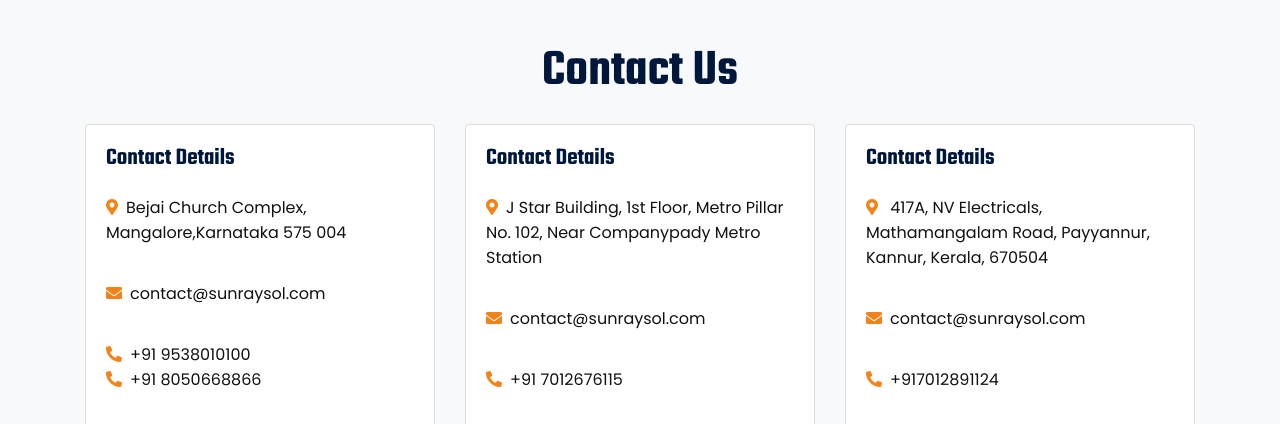
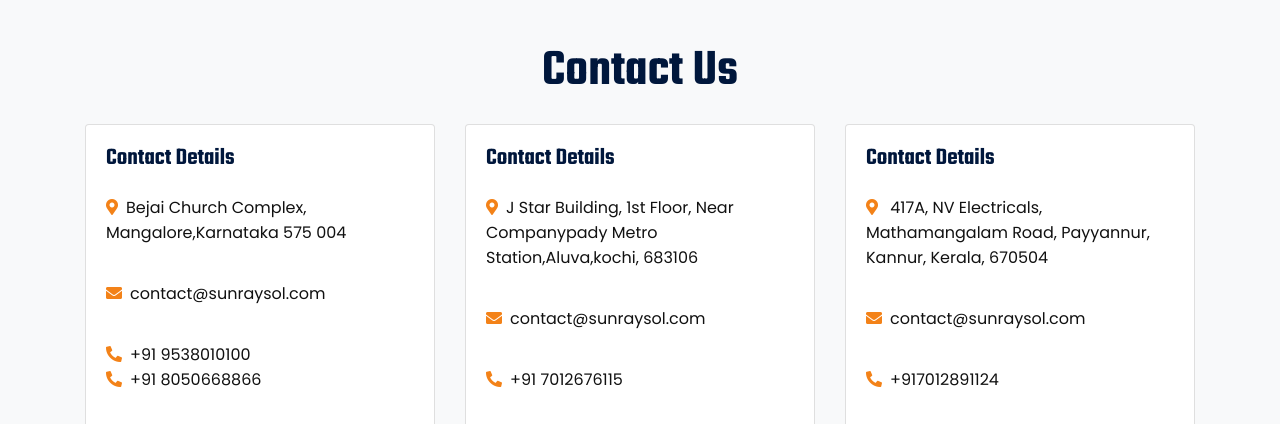
Before and after one commit to dhanwis/SunRay, a Django app: page /contacts/ in a window 1280 px wide. Shown: the part 221-645 px from the top of the page. Run offline with Django 5.2, Linux system fonts and the light colour scheme; some libraries are stand-ins or nearby versions; grey boxes are pictures that could not be loaded.

Commit message:
edit in project add and the contact page add map detials

```diff
--- a/templates/contact.html
+++ b/templates/contact.html
@@ -267,14 +267,14 @@
                 {% comment %} <i style="color:rgb(243, 130, 24);" class="fas fa-phone-alt mr-2"></i>+91 8050668866 {% endcomment %}
 
               </div>
-              <div class="mb-4">
+              {% comment %} <div class="mb-4">
                 <h5 >Social Media</h5>
                 <ul class="list-unstyled">
                   <li><a href="#"><i style="color:rgb(243, 130, 24);" class="fab fa-facebook-square mr-2"></i>Facebook</a></li>
                   <li><a href="#"><i style="color:rgb(243, 130, 24);" class="fab fa-twitter-square mr-2"></i>Twitter</a></li>
                   <li><a href="#"><i style="color:rgb(243, 130, 24);" class="fab fa-instagram-square mr-2"></i>Instagram</a></li>
                 </ul>
-              </div>
+              </div> {% endcomment %}
               <div>
 
                 <iframe src="https://maps.google.com/maps?q=Basement%2C+Bejai+Church+Complex%2C+Mallikatte%2C+Bejai%2C+Mangaluru%2C+Karnataka+575004&t=&z=13&ie=UTF8&iwloc=&output=embed" frameborder="0" style="border-radius:10px; width: 100%; height: 290px;" allowfullscreen></iframe>
@@ -291,19 +291,19 @@
                 {% comment %} <h2 class="mb-4">Contact Us</h2> {% endcomment %}
                 <div class="mb-4">
                   <h4>Contact Details</h4>
-                  <p><i style="color:rgb(243, 130, 24);" class="fas fa-map-marker-alt mr-2"></i>J Star Building, 1st Floor, Metro Pillar No. 102, Near Companypady Metro Station</p>
+                  <p><i style="color:rgb(243, 130, 24);" class="fas fa-map-marker-alt mr-2"></i>J Star Building, 1st Floor, Near Companypady Metro Station,Aluva,kochi, 683106</p>
                   <p><i style="color:rgb(243, 130, 24);" class="fas fa-envelope mr-2"></i>contact@sunraysol.com</p>
                   <p><i style="color:rgb(243, 130, 24);" class="fas fa-phone-alt mr-2"></i>+91 7012676115</p>
                   {% comment %} <p><i style="color:rgb(243, 130, 24);" class="fas fa-phone-alt mr-2"></i></p> {% endcomment %}
                 </div>
-                <div class="mb-4">
+                {% comment %} <div class="mb-4">
                   <h5>Social Media</h5>
                   <ul class="list-unstyled">
                     <li><a href="#"><i style="color:rgb(243, 130, 24);" class="fab fa-facebook-square mr-2"></i>Facebook</a></li>
                     <li><a href="#"><i style="color:rgb(243, 130, 24);" class="fab fa-twitter-square mr-2"></i>Twitter</a></li>
                     <li><a href="#"><i style="color:rgb(243, 130, 24);" class="fab fa-instagram-square mr-2"></i>Instagram</a></li>
                   </ul>
-                </div>
+                </div> {% endcomment %}
                 <div>
                   {% comment %} <iframe src="https://maps.google.com/maps?q=Basement%2C+Bejai+Church+Complex%2C+Mallikatte%2C+Bejai%2C+Mangaluru%2C+Karnataka+575004&t=&z=13&ie=UTF8&iwloc=&output=embed" frameborder="0" style="border-radius:10px; width: 100%; height: 290px;" allowfullscreen></iframe> {% endcomment %}
                   <iframe src="https://www.google.com/maps/embed?pb=!1m18!1m12!1m3!1d3928.111984363201!2d76.34389560000001!3d10.0899096!2m3!1f0!2f0!3f0!3m2!1i1024!2i768!4f13.1!3m3!1m2!1s0x3b080f88714197c9%3A0x1d386779195fadaf!2sSunray%20Products%20Pvt%20Limited!5e0!3m2!1sen!2sin!4v1723801559235!5m2!1sen!2sin" frameborder="0" style="border-radius:10px; width: 100%; height: 290px;" allowfullscreen></iframe>
@@ -326,14 +326,14 @@
                   <p><i style="color:rgb(243, 130, 24);" class="fas fa-phone-alt mr-2"></i>+917012891124</p>
                   {% comment %} <p><i style="color:rgb(243, 130, 24);" class="fas fa-phone-alt mr-2"></i>+91 8050668866</p> {% endcomment %}
                 </div>
-                <div class="mb-4">
+                {% comment %} <div class="mb-4">
                   <h5>Social Media</h5>
                   <ul class="list-unstyled">
                     <li><a href="#"><i style="color:rgb(243, 130, 24);" class="fab fa-facebook-square mr-2"></i>Facebook</a></li>
                     <li><a href="#"><i style="color:rgb(243, 130, 24);" class="fab fa-twitter-square mr-2"></i>Twitter</a></li>
                     <li><a href="#"><i style="color:rgb(243, 130, 24);" class="fab fa-instagram-square mr-2"></i>Instagram</a></li>
                   </ul>
-                </div>
+                </div> {% endcomment %}
                 <div>
                     <iframe src="https://www.google.com/maps/embed?pb=!1m18!1m12!1m3!1d3901.171377040284!2d75.2767167!3d12.100417499999999!2m3!1f0!2f0!3f0!3m2!1i1024!2i768!4f13.1!3m3!1m2!1s0x3ba46b000cb1b27b%3A0x4e4077380f55a054!2sN%20V%20Electricals%20%26%20Plumping%2C%20Kadannappally!5e0!3m2!1sen!2sin!4v1723802523469!5m2!1sen!2sin" frameborder="0" style="border-radius:10px; width: 100%; height: 290px;" allowfullscreen></iframe>
 
```
